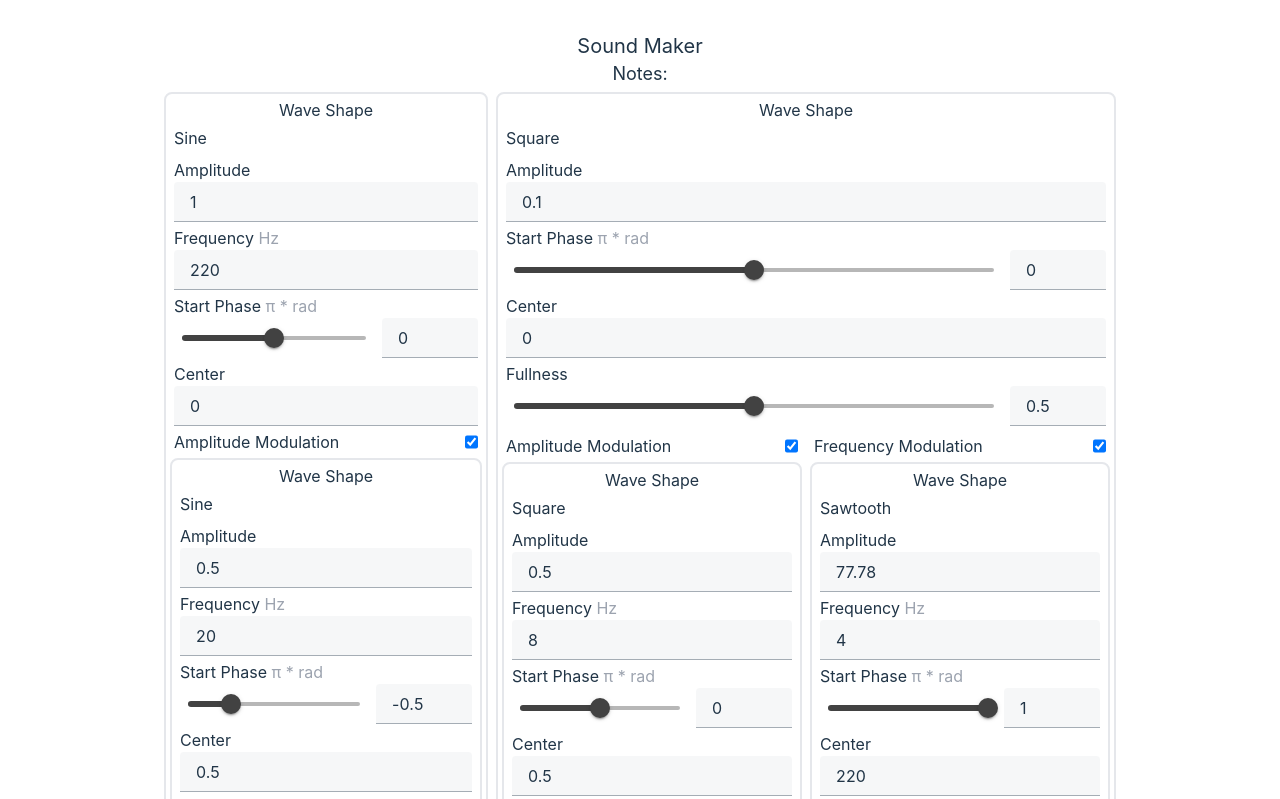
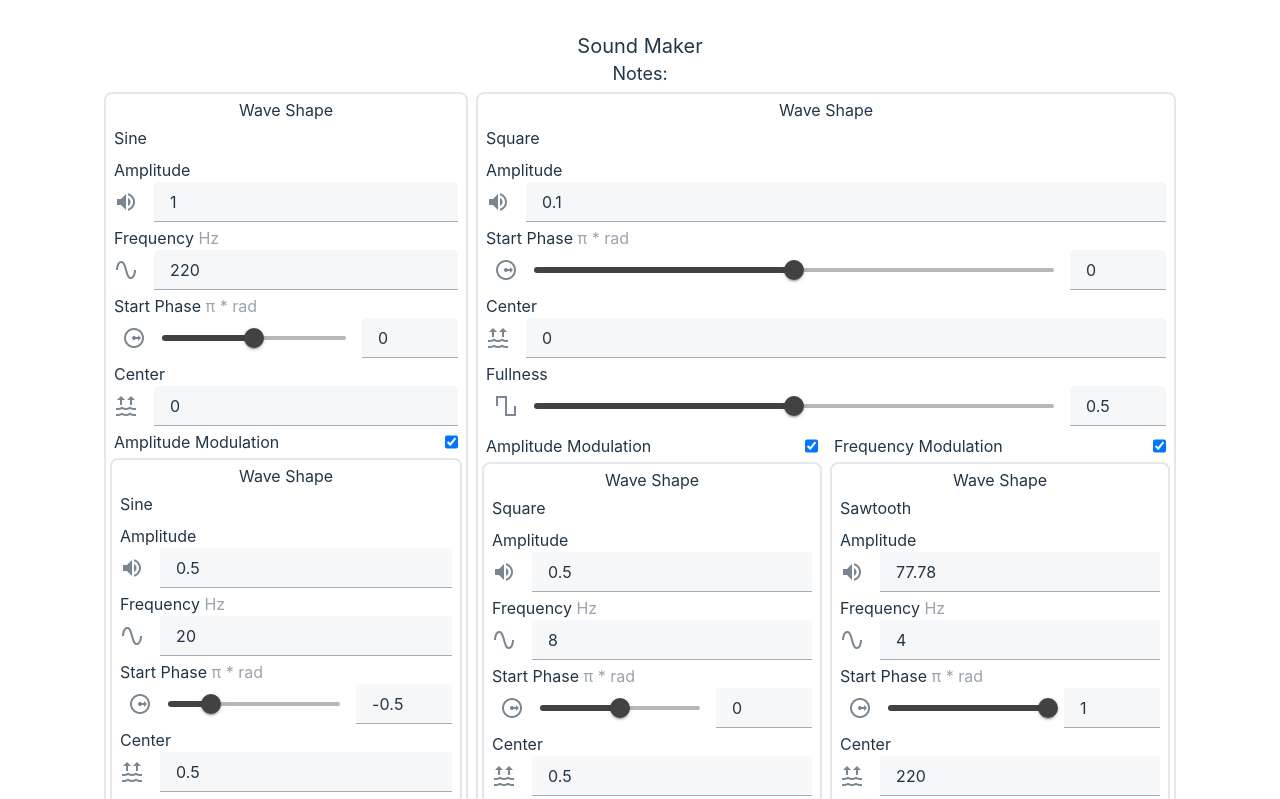
Before and after one commit to Oriery/cos_7, a Vue app: page / in a window 1280 px wide. Shown: the top 799 px of the page. Built offline with nearby package versions, Linux system fonts and the light colour scheme.

Commit message:
add icons

```diff
--- a/src/components/Wave.vue
+++ b/src/components/Wave.vue
@@ -38,6 +38,7 @@
         :min="propsOfWave[prop].min"
         :step="propsOfWave[prop].step"
         hide-details
+        :prepend-icon="propsOfWave[prop].icon"
       >
         <template v-slot:append>
           <v-text-field
@@ -59,7 +60,7 @@
         single-line
         density="compact"
         type="number"
-
+        :prepend-icon="propsOfWave[prop].icon"
       ></v-text-field>
     </div>
     <div :class="freqMod && amplitudeMod ? 'flex flex-row' : ''">
@@ -146,6 +147,7 @@ const propsOfWave : {[key : string]: {
   max?: number
   step?: number
   unit?: string
+  icon?: string
 }} = {
   type: {
     name: 'Wave Shape',
@@ -155,11 +157,13 @@ const propsOfWave : {[key : string]: {
   amplitude: {
     name: 'Amplitude',
     type: 'number',
+    icon: 'mdi-volume-high'
   },
   freq: {
     name: 'Frequency',
     type: 'number',
     unit: 'Hz',
+    icon: 'mdi-sine-wave',
   },
   ph0: {
     name: 'Start Phase',
@@ -168,6 +172,7 @@ const propsOfWave : {[key : string]: {
     max: 1,
     step: 0.5,
     unit: 'π * rad',
+    icon: 'mdi-radius-outline'
   },
   fullness: {
     name: 'Fullness',
@@ -175,10 +180,12 @@ const propsOfWave : {[key : string]: {
     min: 0,
     max: 1,
     step: 0.05,
+    icon: 'mdi-square-wave',
   },
   center: {
     name: 'Center',
     type: 'number',
+    icon: 'mdi-waves-arrow-up'
   },
   amplitudeMod: {
     name: 'Amplitude Modulation',
```
